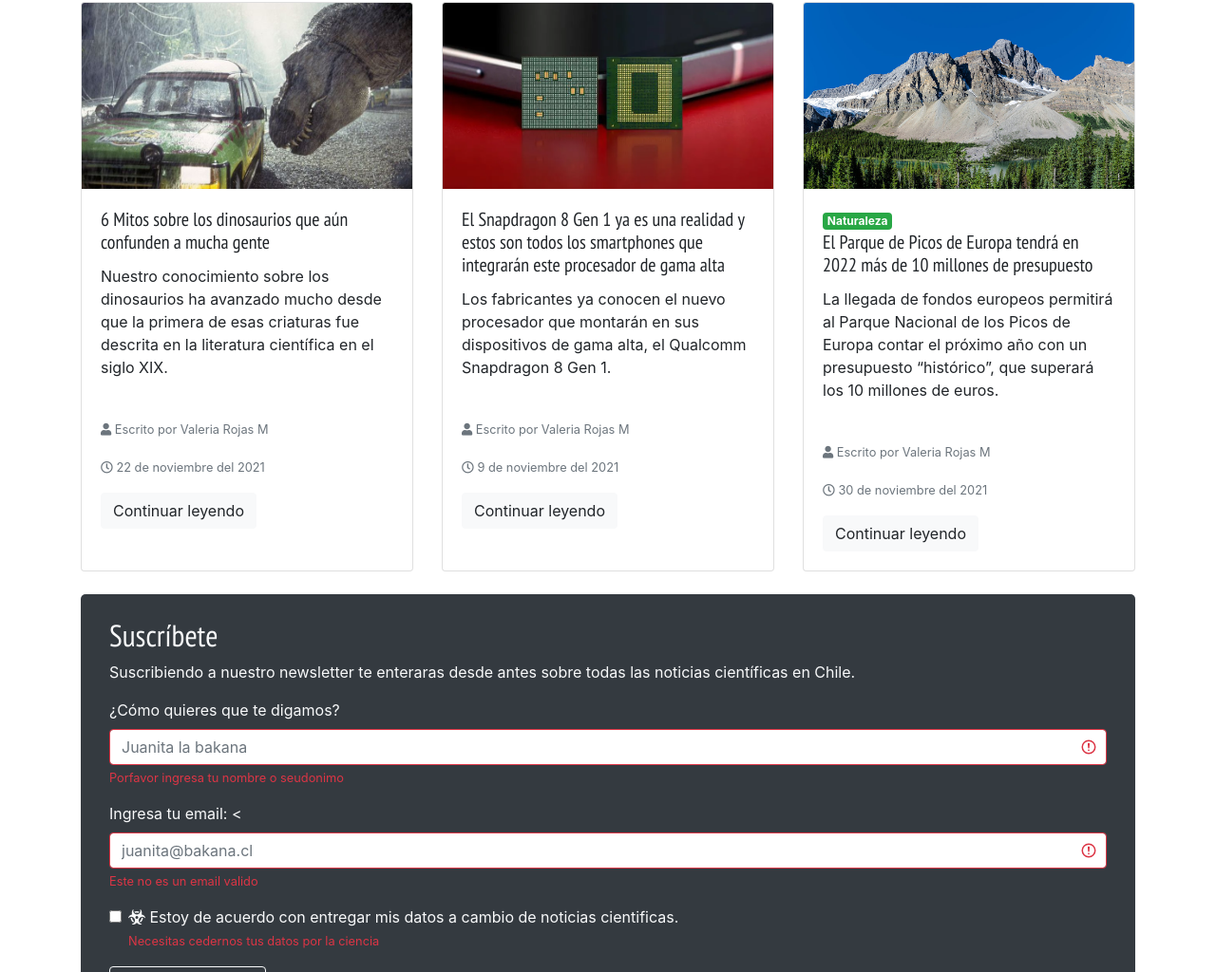
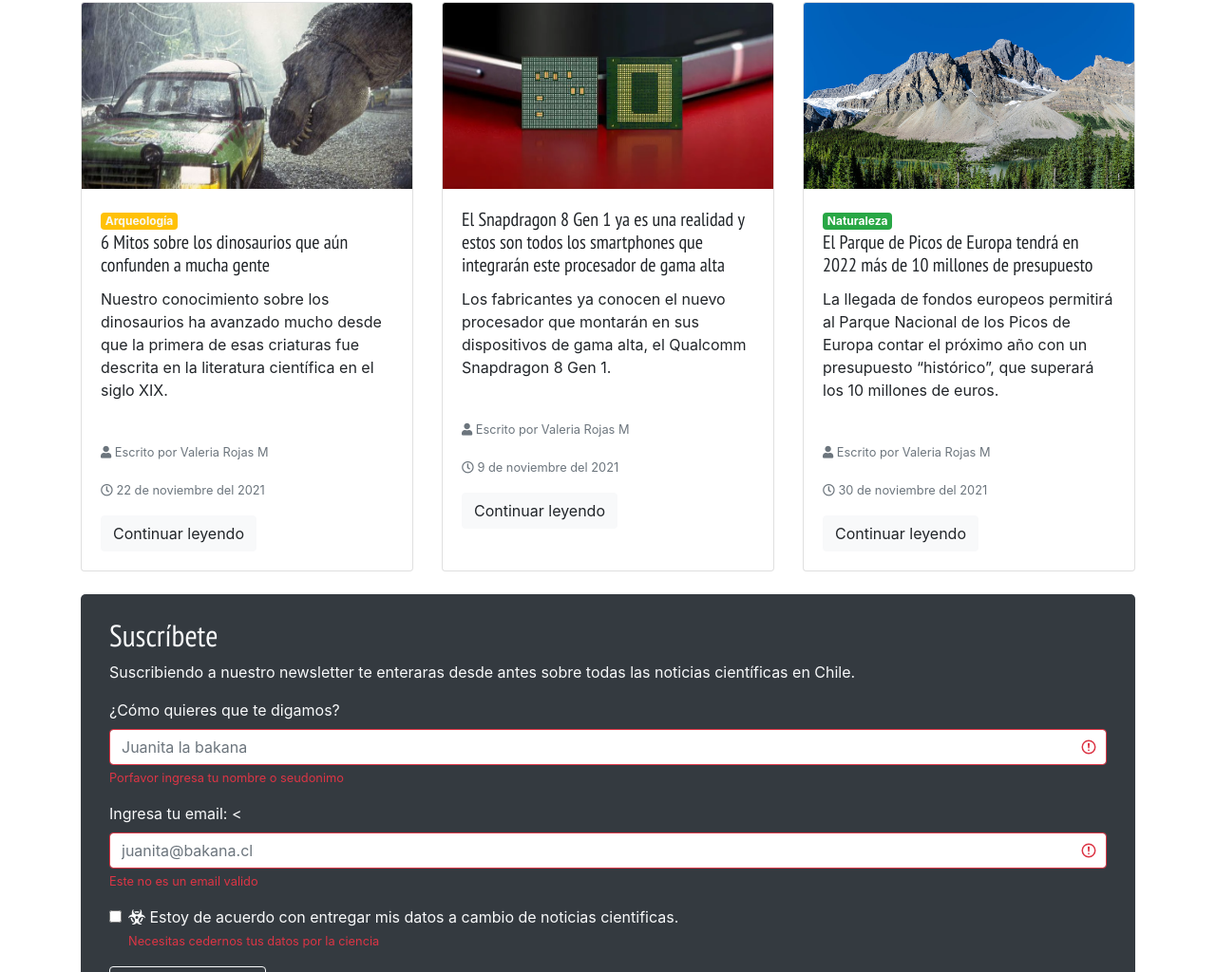
Before and after one commit to rojasvaleria/front-curso, a plain HTML site: page index.html in a window 1280 px wide. Shown: the part 1234-2258 px from the top of the page at 95% size. Drawn offline with nearby package versions, Linux system fonts and the light colour scheme.

Commit message:
Update index.html

```diff
--- a/index.html
+++ b/index.html
@@ -203,6 +203,7 @@
     <div class="card">
       <img class="card-img-top" src="assets/img/dinosaurios.png" alt="Card image cap">
       <div class="card-body">
+        <a href="#" class="badge badge-warning text-light">Arqueología</a>
         <h3 class="card-title">6 Mitos sobre los dinosaurios que aún confunden a mucha gente</h3>
         <p class="card-text">Nuestro conocimiento sobre los dinosaurios ha avanzado mucho desde que la
           primera de esas criaturas fue descrita en la literatura científica en el siglo XIX.</p>
```
